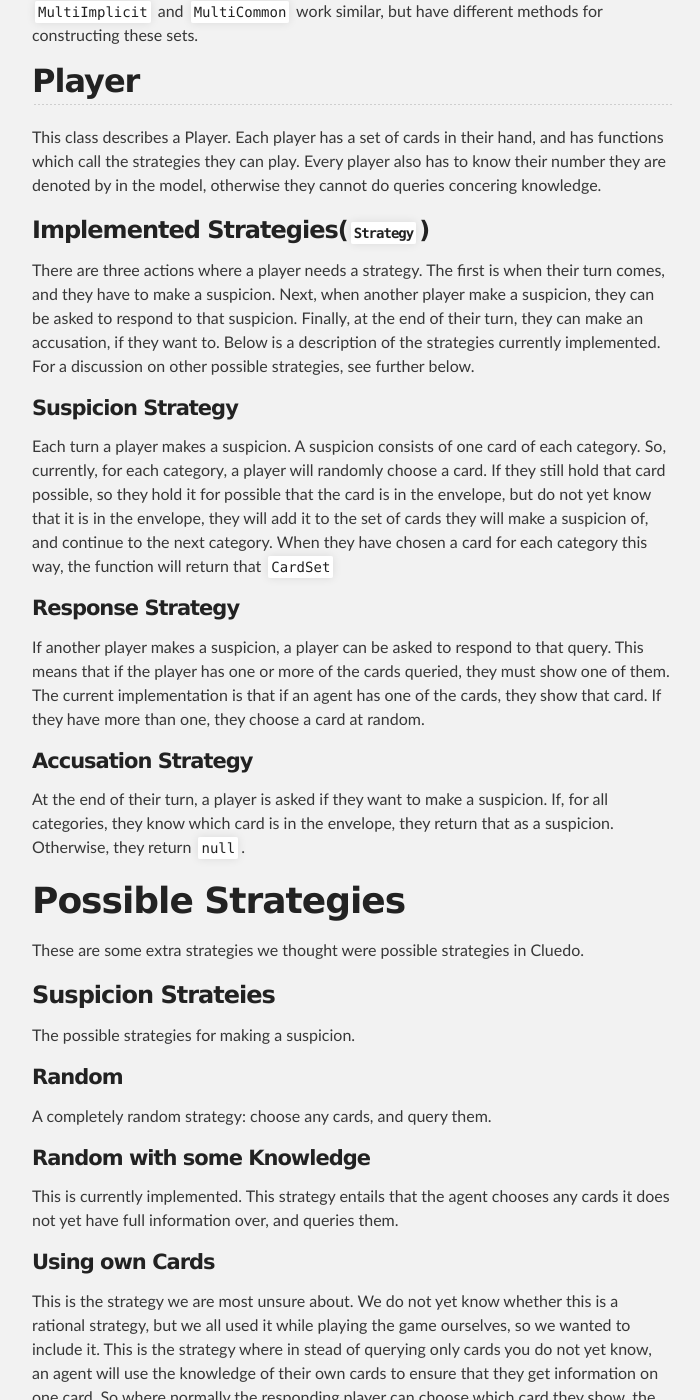
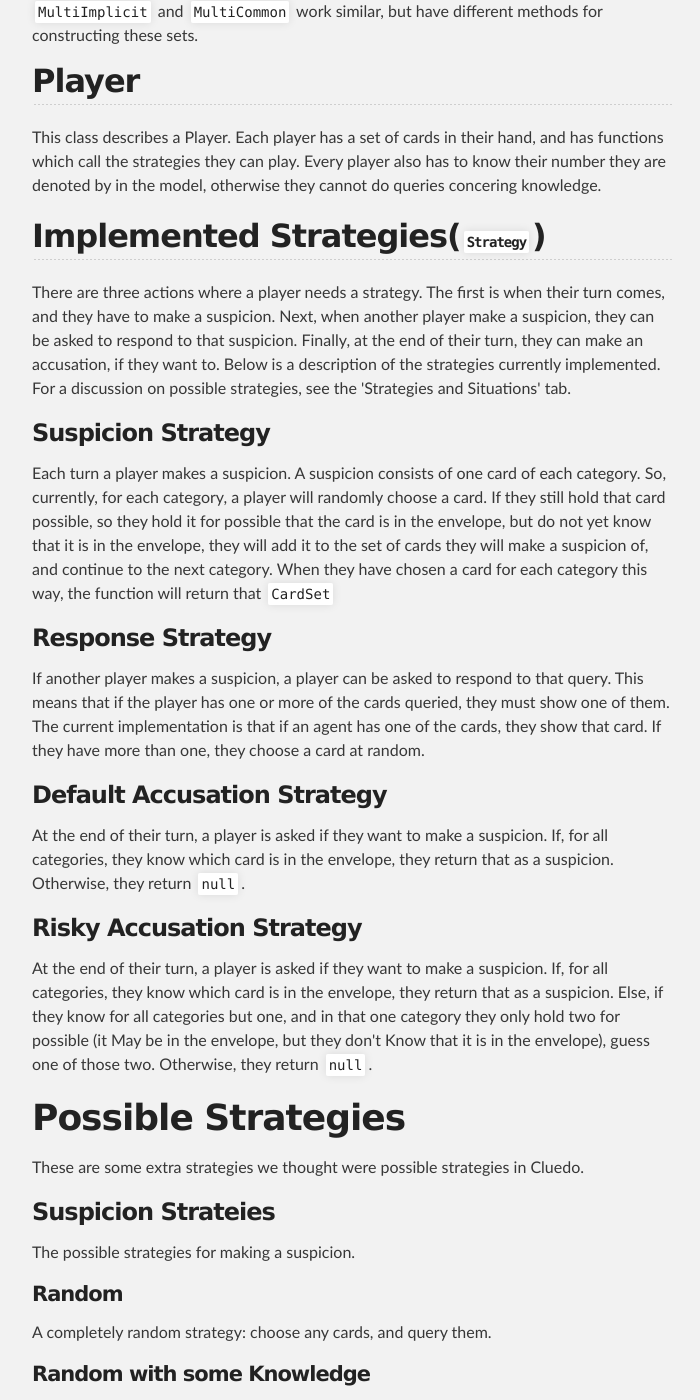
Before and after one commit to rmellema/Cluedo, a Jekyll site: the page built from implementation.html, in a window 1280 px wide and 1400 px high, scrolled down 3704 px. Shown: the whole window, without its empty margins (288-988 px from the left). Built offline with Jekyll 4.4.1, drawn with Linux system fonts in a browser that asks for light colours.

Commit message:
added accusation strategies to strategies and implementation

```diff
--- a/implementation.html
+++ b/implementation.html
@@ -166,15 +166,15 @@ and has functions which call the strategies they can play.  Every player also
 has to know their number they are denoted by in the model, otherwise they
 cannot do queries concering knowledge.</p>
 
-<h3 id="strategies">Implemented Strategies(<code>Strategy</code>)</h3>
+<h2 id="strategies">Implemented Strategies(<code>Strategy</code>)</h2>
 <p>There are three actions where a player needs a strategy. The first is when
 their turn comes, and they have to make a suspicion. Next, when another player
 make a suspicion, they can be asked to respond to that suspicion. Finally, at
 the end of their turn, they can make an accusation, if they want to. Below is a
-description of the strategies currently implemented. For a discussion on other
-possible strategies, see further below.</p>
+description of the strategies currently implemented. For a discussion on
+possible strategies, see the 'Strategies and Situations' tab.</p>
 
-<h4>Suspicion Strategy</h4>
+<h3>Suspicion Strategy</h3>
 <p>Each turn a player makes a suspicion. A suspicion consists of one card of
 each category. So, currently, for each category, a player will randomly choose
 a card. If they still hold that card possible, so they hold it for possible
@@ -183,17 +183,22 @@ envelope, they will add it to the set of cards they will make a suspicion of,
 and continue to the next category. When they have chosen a card for each
 category this way, the function will return that <code>CardSet</code></p>
 
-<h4>Response Strategy</h4>
+<h3>Response Strategy</h3>
 <p>If another player makes a suspicion, a player can be asked to respond to
 that query. This means that if the player has one or more of the cards queried,
 they must show one of them. The current implementation is that if an agent has
 one of the cards, they show that card.  If they have more than one, they choose
 a card at random.</p>
 
-<h4>Accusation Strategy</h4>
+<h3>Default Accusation Strategy</h3>
 <p>At the end of their turn, a player is asked if they want to make a
 suspicion. If, for all categories, they know which card is in the envelope,
 they return that as a suspicion. Otherwise, they return <code>null</code>.</p>
+
+<h3>Risky Accusation Strategy</h3>
+<p>At the end of their turn, a player is asked if they want to make a
+suspicion. If, for all categories, they know which card is in the envelope,
+they return that as a suspicion. Else, if they know for all categories but one, and in that one category they only hold two for possible (it May be in the envelope, but they don't Know that it is in the envelope), guess one of those two. Otherwise, they return <code>null</code>.</p>
 
 <h1>Possible Strategies</h1>
 <p>These are some extra strategies we thought were possible strategies in
--- a/theory.html
+++ b/theory.html
@@ -2,6 +2,7 @@
 title: Theory
 layout: default
 ---
+
 <p>This section will discuss the theory behind the game cluedo. We will first
 discuss the rules and possible actions of the game, followed by an explanation
 of how these can be translated into formal logic.  </p>
```
Also changed, not shown: strategies.html (+15 -0 lines).
